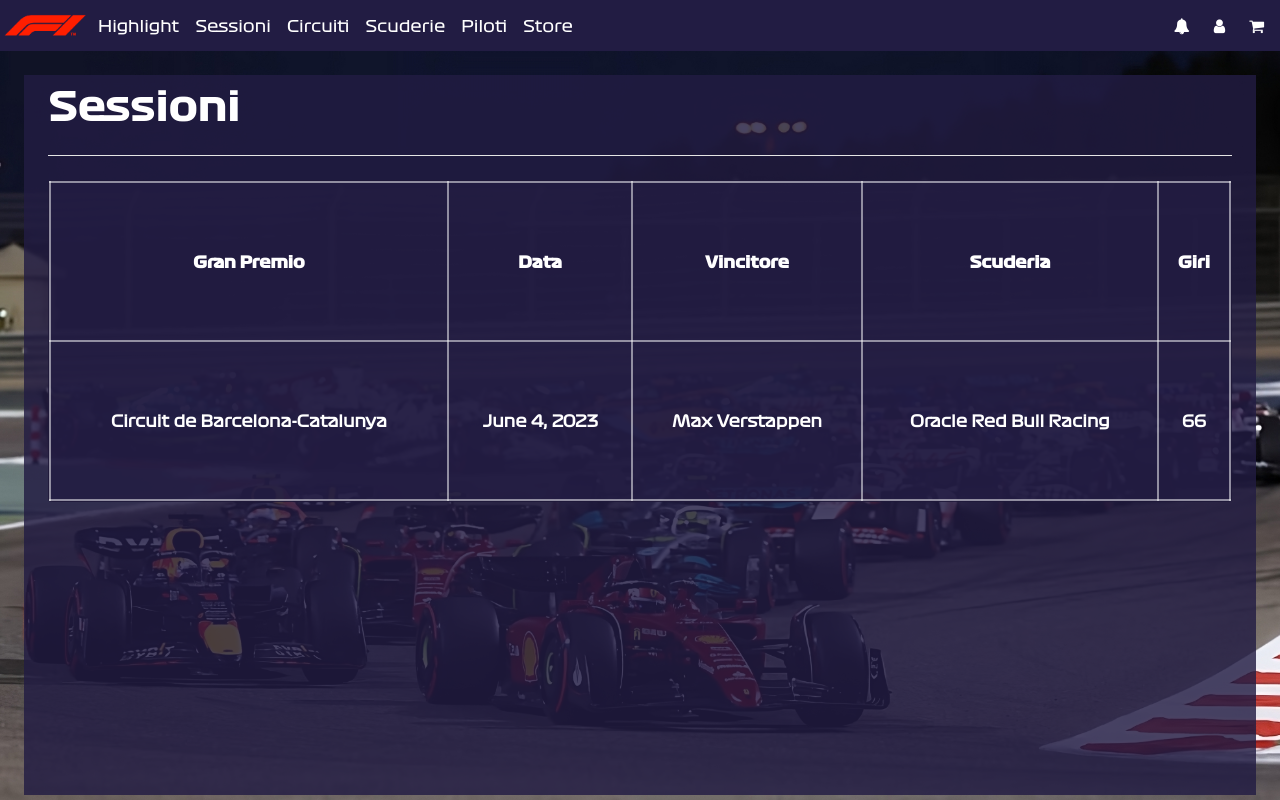
After one commit to Anrighe/Progetto-Tecnologie-Web-2022-2023, a Django app: page /sessioni/ in a window 1280 px wide. The commit adds this page. Run offline with Django 4.2, Linux system fonts and the light colour scheme; data comes from the database, SQL or seed files in the repository; both versions use the stored data as it was after the commit; lists and menus that the app fills with data are empty; some libraries are stand-ins or nearby versions.

Commit message:
Generic Sessioni view + added posizione to Partecipazione

```diff
--- a/F1/info/models.py
+++ b/F1/info/models.py
@@ -55,6 +55,7 @@
     # null=True perché un pilota potrebbe non avere un tempo o partecipare a una determinata sessione
     miglior_tempo = models.CharField(max_length=100, null=True)
     data = models.DateField(null=True)
+    posizione = models.PositiveIntegerField(default=0)
 
     # Una partecipazione si riferisce a una e una sola sessione
     sessione = models.ForeignKey(Sessione, on_delete=models.PROTECT, null=True, blank=True)
--- a/F1/info/urls.py
+++ b/F1/info/urls.py
@@ -1,11 +1,12 @@
 from django.urls import path
 from .models import *
 
-from info.views import crispy, monaco_view
+from info.views import crispy, monaco_view, SessioniPageView
 
 app_name = 'info'
 
 urlpatterns = [
     path('monaco/', monaco_view, name='monaco'),
-    path('crispy/', crispy, name='crispy')
+    path('crispy/', crispy, name='crispy'),
+    path('sessioni/', SessioniPageView.as_view(), name='sessioni'),
 ]
--- a/F1/info/views.py
+++ b/F1/info/views.py
@@ -1,5 +1,5 @@
 from django.views.generic.list import ListView
-from info.models import Circuito
+from info.models import Circuito, Partecipazione
 
 from media.forms import FormUtente
 
@@ -13,3 +13,20 @@
 def monaco_view(request):
     ctx = {"obj": get_object_or_404(Circuito, nome='Circuit de Monaco')}
     return render(request, template_name='info/circuito.html', context=ctx)
+
+class SessioniPageView(ListView):
+    model = Partecipazione
+    template_name = 'media/sessioni.html'
+
+    def get_context_data(self):
+        context = super().get_context_data()
+
+        circuiti = Circuito.objects.all()
+        context['circuiti'] = circuiti
+
+        partecipazioni = Partecipazione.objects.filter(posizione=1).order_by('-data')
+        context['partecipazioni'] = partecipazioni
+
+        #for partecipazione in partecipazioni:
+            #print(partecipazione.pilota.nome)
+        return context
--- /dev/null
+++ b/F1/static/css/style_sessioni.css
@@ -0,0 +1,37 @@
+.sessioni-container
+{
+    background-color: #221c43d2;
+    height:90%;
+    overflow-y: auto;
+}
+
+.query-page-selector-container
+{
+    justify-content: space-between;
+    align-items: right;
+    display: flex;
+}
+
+.query-page-selector-button
+{
+    background-color: #5144a0;
+    border: none;
+    color: white;
+    text-align: center;
+    text-decoration: none;
+    display: inline-block;
+    font-size: 16px;
+    margin: 4px 2px;
+    cursor: pointer;
+    border-radius: 8px;
+    max-height: 50px;
+    height: 40px;
+}
+
+.risultati-sessioni
+{
+    border-collapse: collapse;
+    height: calc(40vh);
+    text-align: center;
+    border: 1px solid white;
+}
--- a/F1/templates/info/circuito.html
+++ b/F1/templates/info/circuito.html
@@ -18,8 +18,7 @@
     <!-- Hero -->
     <div class="p-5 text-center bg-image rounded-3" id="hero-img" style="
             background-image: url('/static/{{ obj.immagine_circuito }}');
-            height: 47%;
-        ">
+            height: 47%;">
         <div class="mask">
             <div class="d-flex justify-content-center align-items-center h-100">
             <div class="text-white f1-center">
@@ -29,7 +28,6 @@
             </div>
         </div>
     </div>
-    <!-- Hero -->
 
     <!-- titolo Circuito-->
     <div class="container mt-4 mb-4" id="hub">
@@ -45,7 +43,6 @@
                         <button class="query-page-selector-button mr-2 f1-font-regular">Torna ai Circuiti</button>
                     </a>
                 </div>
-
             </div>
 
             <fieldset class="f1-border--top-right">
--- /dev/null
+++ b/F1/templates/media/sessioni.html
@@ -0,0 +1,47 @@
+{% extends 'base.html' %}
+{% load crispy_forms_tags %}
+{% load static %}
+
+{% block head %}
+
+	<link rel="stylesheet" type="text/css" href="{%static 'css/style.css'%}">
+    <link rel="stylesheet" type="text/css" href="{%static 'css/style_sessioni.css'%}">
+
+{% endblock %}
+
+{% block title %}F1 - Sessioni{% endblock %}
+
+{% block content %}
+
+<div class="sessioni-container mt-4 ml-4 mr-4 mb-4 text-white">
+    <div class="query-page-selector-container" align="right">
+    <h1 class="ml-4 mt-2 f1-font-bold mt-2">Sessioni</h1>
+        <div class="query-page-selector-container mt-2" align="right">
+        </div>
+    </div>
+    <hr class="solid ml-4 mr-4 divisore"></hr>
+        <!-- Tabella sessioni -->
+        <div id="sessioni-table-div" class="card ml-4 mr-4 mb-4 mt-4">
+            <table class="risultati-sessioni">
+                <tr>
+                    <th class="white-cell f1-font-bold">Gran Premio</th>
+                    <th class="white-cell f1-font-bold">Data</th>
+                    <th class="white-cell f1-font-bold">Vincitore</th>
+                    <th class="white-cell f1-font-bold">Scuderia</th>
+                    <th class="white-cell f1-font-bold">Giri</th>
+                </tr>
+                {% for partecipazione in partecipazioni %}
+                    <tr>
+                        <th class="white-cell f1-font-regular">{{ partecipazione.circuito.nome }}</td>
+                        <th class="white-cell f1-font-regular">{{ partecipazione.data }}</td>
+                        <th class="white-cell f1-font-regular">{{ partecipazione.pilota.nome }}</td>
+                        <th class="white-cell f1-font-regular">{{ partecipazione.pilota.scuderia.nome }}</td>
+                        <th class="white-cell f1-font-regular">{{ partecipazione.circuito.numero_giri }}</td>
+                    </tr>
+                {% endfor %}
+
+            </table>
+        </div>
+</div>
+
+{% endblock %}
--- a/F1/templates/media/video_highlight.html
+++ b/F1/templates/media/video_highlight.html
@@ -13,7 +13,7 @@
 
 {% block content %}
 
-<div class="highlight-container mt-4 ml-4 mr-4 mb-4 text-white" style="height:auto;">
+<div class="highlight-container mt-4 ml-4 mr-4 mb-4 text-white">
     <div class="query-page-selector-container" align="right">
     <h1 class="ml-4 mt-1 f1-font-bold">{{video.titolo}}</h1>
         <div class="query-page-selector-container" align="right">
@@ -26,7 +26,7 @@
     <hr class="solid ml-4 mr-4 divisore"></hr>
     <div class="video-preview-container" >
 
-        <video controls class="mb-3 mt-1" style="width: 67%; height: auto;">
+        <video controls class="video mb-3 mt-1">
             <source src="{{video.video}}" type="video/mp4" >
             Il tuo browser non supporta i video HTML.
         </video>
```
Also changed, not shown: F1/static/css/style_highlight.css (+7 -1 lines), F1/db.sqlite3, F1/info/migrations/0002_partecipazione_posizione.py (added), F1/media/views.py (line endings or trailing spaces).
